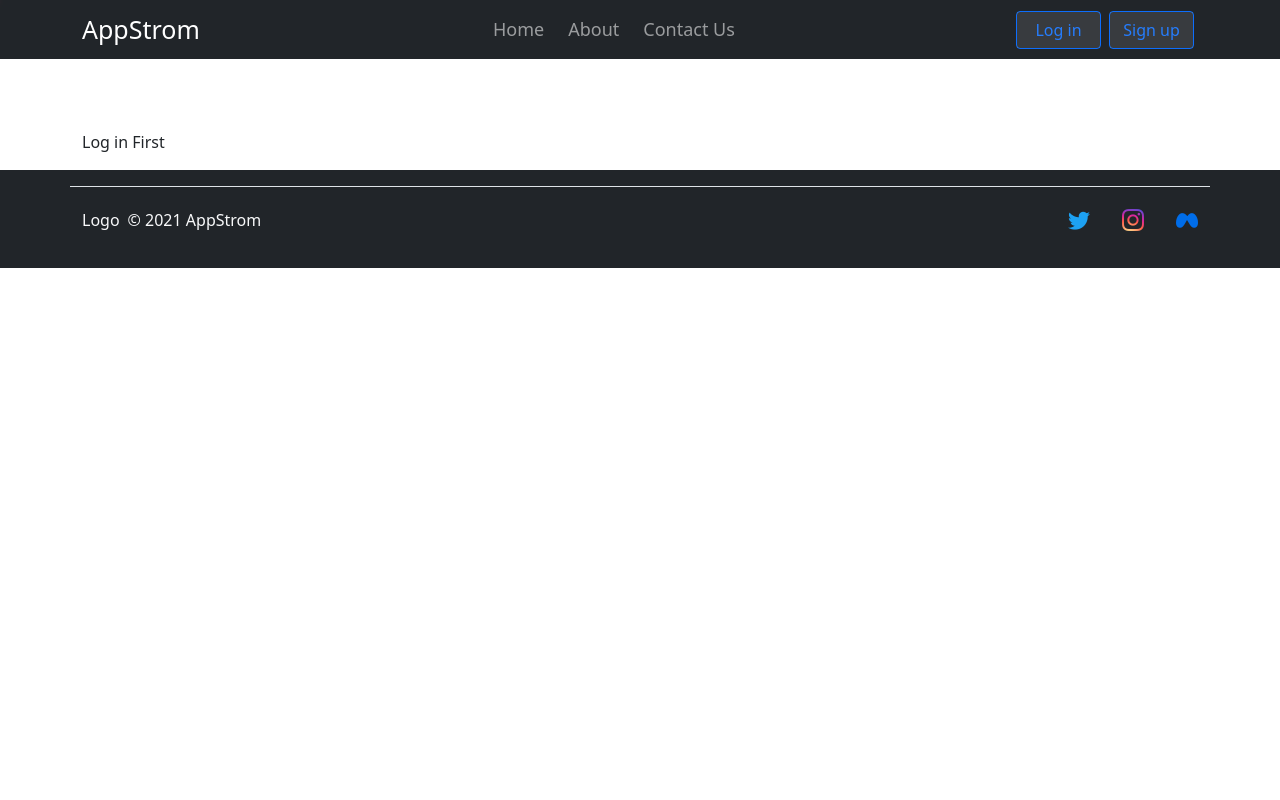
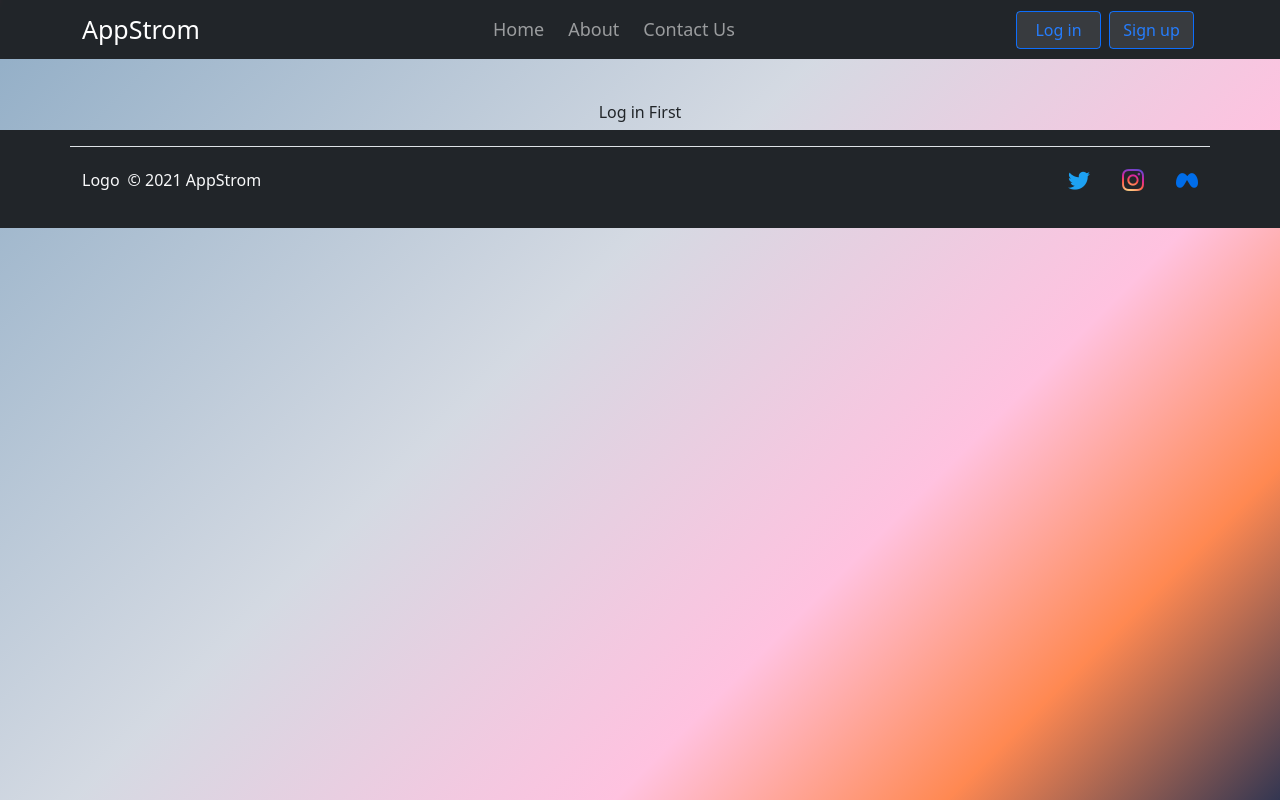
Before and after one commit to shivamanand-dev/appstrom-reactJS, a React (Create React App) app: page /profile in a window 1280 px wide. Built offline with nearby package versions, Linux system fonts and the light colour scheme; no server answers.

Commit message:
background gradient added to profile page

```diff
--- a/src/components/Profile/Profile.js
+++ b/src/components/Profile/Profile.js
@@ -13,7 +13,10 @@ const Profile = ({ fetchUsers, userData, setNavProgress }) => {
   }, []);
 
   return (
-    <>
+    <div
+      className="gradientBackground"
+      style={{ display: "flex", justifyContent: "center" }}
+    >
       {!localStorage.getItem("token") ? (
         <div>
           <p>Log in First</p>
@@ -47,7 +50,7 @@ const Profile = ({ fetchUsers, userData, setNavProgress }) => {
           )}
         </>
       )}
-    </>
+    </div>
   );
 };
 
```
